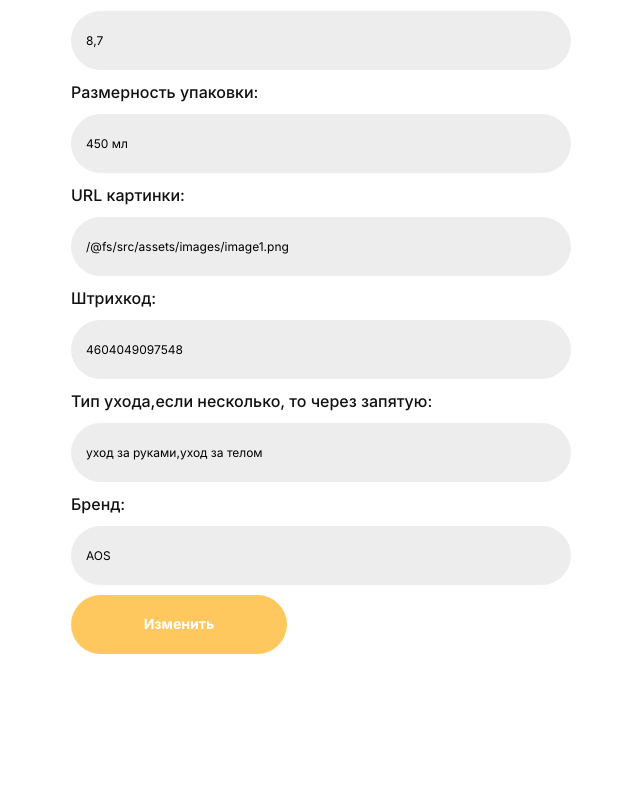
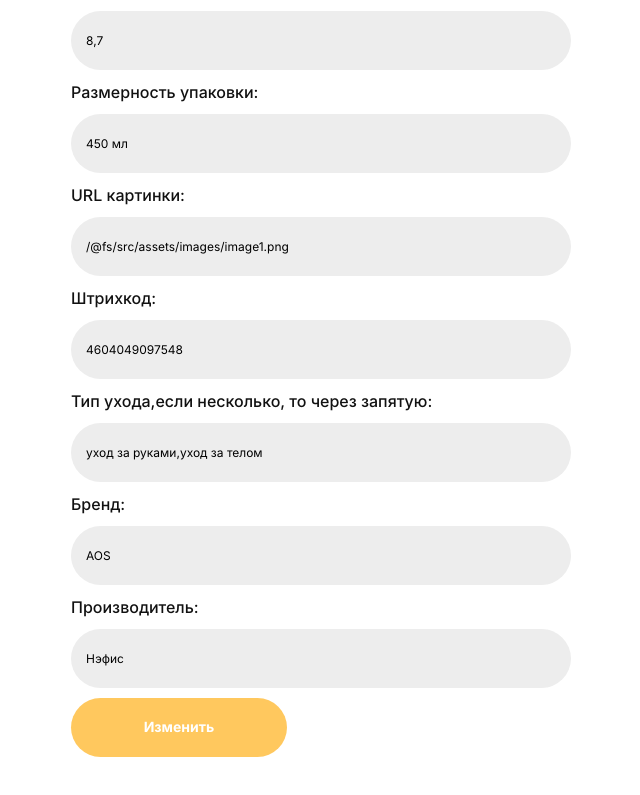
Before and after one commit to mvodev/hotels-online-shop, a React (Vite) app: page /hotels-online-shop/admin/4604049097548 in a window 1280 px wide. Shown: the part 711-1506 px from the top of the page, without its empty margins (216-856 px from the left). Before the commit the page ends 1405 px from the top, so only its background shows below. Built offline with nearby package versions, Linux system fonts and the light colour scheme.

Commit message:
bug fix: add filed manufacturer into form of changing product

```diff
--- a/src/components/add-item-form/AddItemForm.tsx
+++ b/src/components/add-item-form/AddItemForm.tsx
@@ -81,6 +81,13 @@ const AddItemForm = (props:AddItemFormTypeProps) => {
         title={'Бренд'}
         {...register("brand", { required: true })} />
       { errors.brand && <span className="change-page__error">Обязательное поле</span> }
+      <span className="change-page__description">Производитель:</span>
+      <input
+        className="change-page__input"
+        title={'Производитель'}
+        defaultValue={productData?.manufacturer}
+        {...register("manufacturer", { required: true })} />
+      { errors.price && <span className="change-page__error">Обязательное поле</span> }
       <input
         className="button button_common"
         type="submit"
--- a/src/pages/ChangePage.tsx
+++ b/src/pages/ChangePage.tsx
@@ -41,6 +41,7 @@ const ChangePage = (props:ChangePagePropsType) => {
   const navigate = useNavigate();
 
   const handleSubmit: SubmitHandler<Inputs> = (data) => {
+    console.log(data)
     if (typeOfCard === 'new') {
       ls.addItem(data);
     } else {
```
Also changed, not shown: 2 other files (tests, documents, lock files or other folders).
